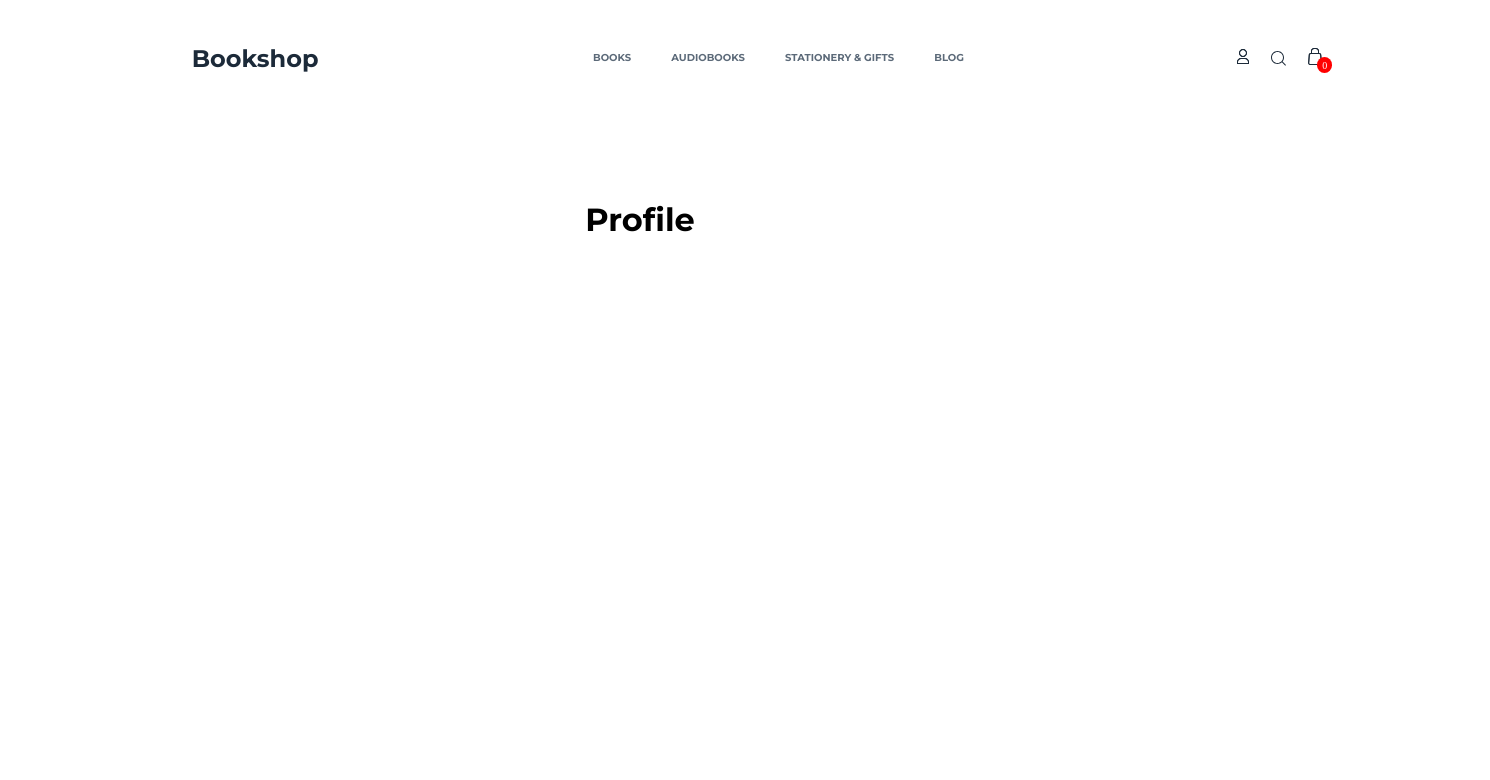
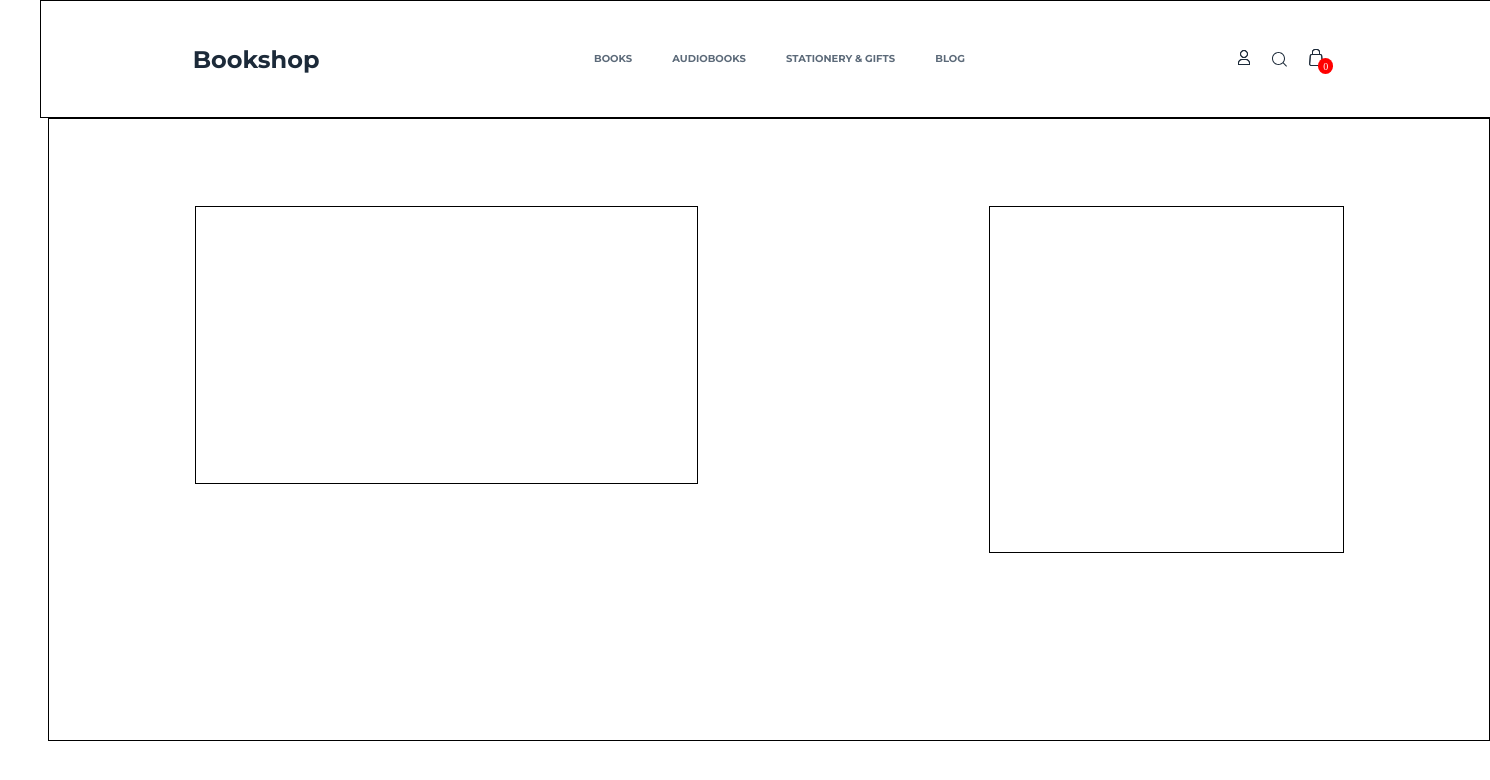
Before and after one commit to BatanAndrei/nextjs-redux-bookstore-on-the-google-books, a Next.js app: page /profile in a window 1280 px wide. Shown: the top 780 px of the page, 1490 px wide, since content can reach past the window. Built offline with nearby package versions, Linux system fonts and the light colour scheme.

Commit message:
initial commit

```diff
--- a/app/profile/page.tsx
+++ b/app/profile/page.tsx
@@ -1,5 +1,10 @@
+import styles from './profile.module.css';
+
 export default function Profile() {
     return (
-        <h1 className="global">Profile</h1>
+        <div className={styles.containerProfile}>
+            <div className={styles.infoProfile}></div>
+            <div className={styles.aboutProfile}></div>
+        </div>
     )
 }
--- /dev/null
+++ b/app/profile/profile.module.css
@@ -0,0 +1,23 @@
+.containerProfile {
+    display: flex;
+    justify-content: space-around;
+    padding-top: 87px;
+    width: 1440px;
+    height: 534px;
+    position: relative;
+    top: 110px;
+    left: 40px;
+    border: 1px solid ;
+}
+
+.infoProfile {
+    width: 501px;
+    height: 276px;
+    border: 1px solid;
+}
+
+.aboutProfile {
+    width: 353px;
+    height: 345px;
+    border: 1px solid;
+}
--- a/components/Theheader/theheader.module.css
+++ b/components/Theheader/theheader.module.css
@@ -10,6 +10,7 @@
     background-color: white;
     z-index: 1;
     padding-left: 15px;
+    border: 1px solid;
 }
 
 .logo {
@@ -48,7 +49,6 @@
     font-weight: 900;
     pointer-events: none;
 }
-
 
 .disabled {
     pointer-events: none;
```
Also changed, not shown: app/page.module.css (line endings or trailing spaces).
